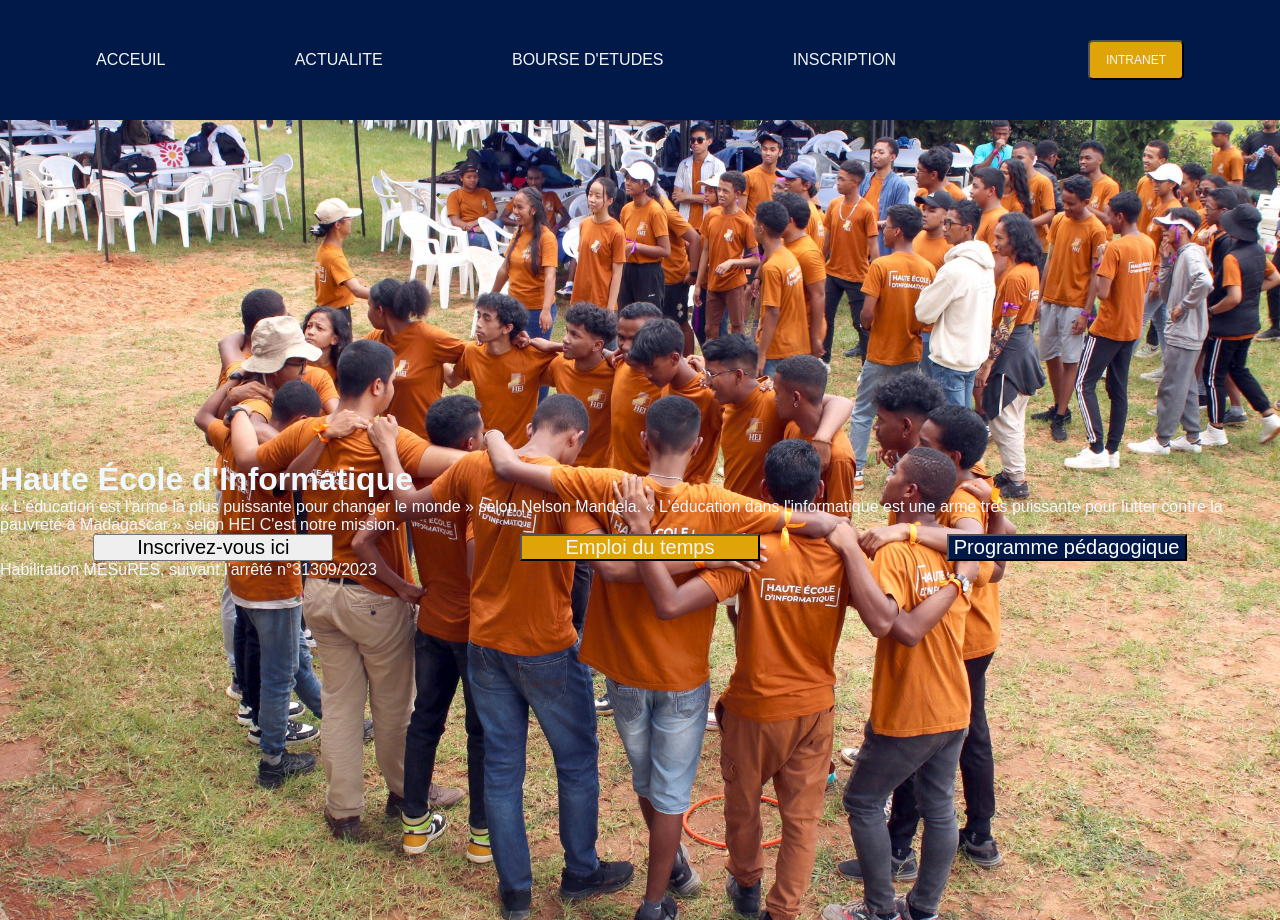
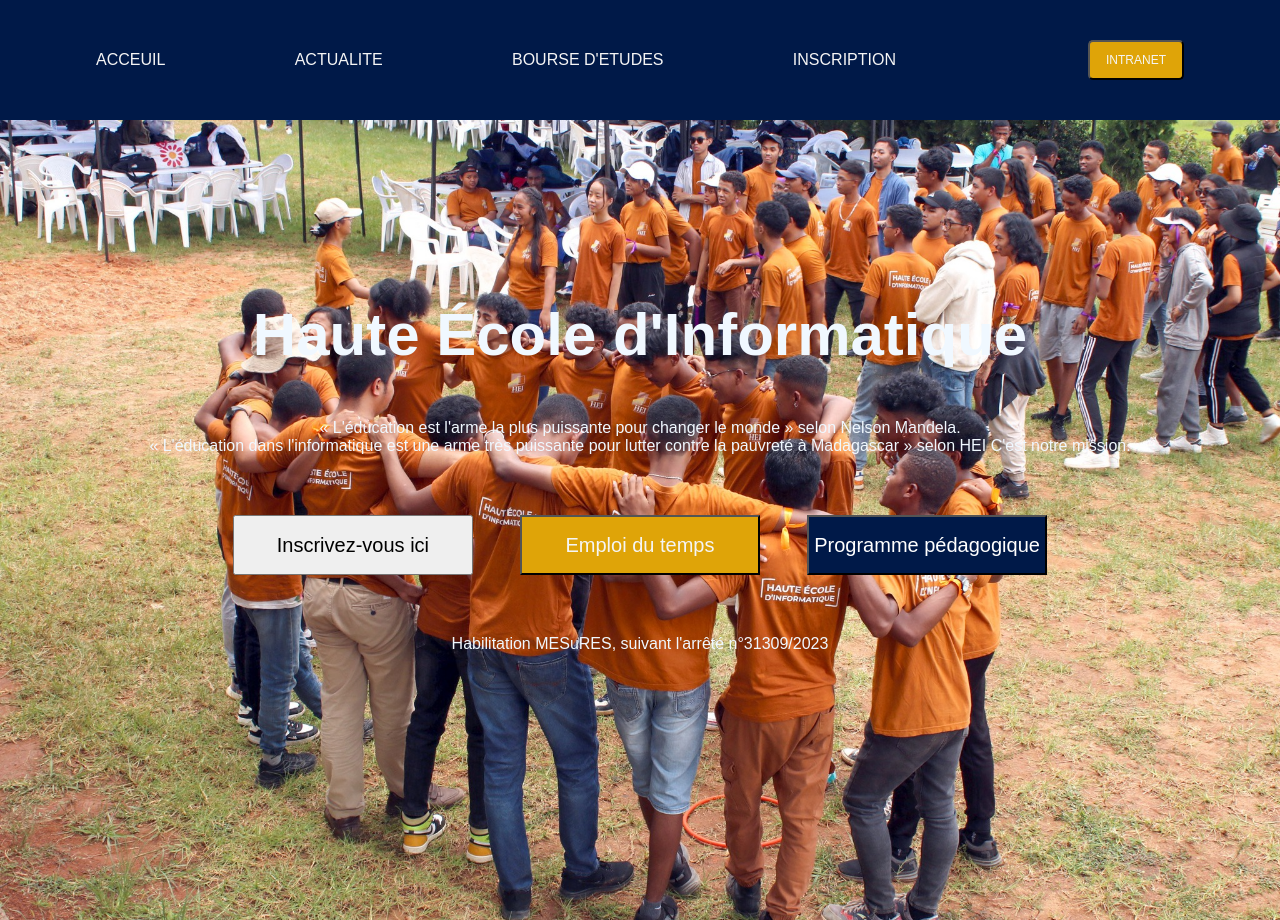
Before and after one commit to Bradon614/HEI_page, a React (Vite) app: page / in a window 1280 px wide. Built offline with nearby package versions, Linux system fonts and the light colour scheme.

Commit message:
refactor aside

```diff
--- a/src/components/Aside.jsx
+++ b/src/components/Aside.jsx
@@ -1,9 +1,10 @@
 export default function Aside (){
     return <>
     <div className="aside">
-        <div>
+        <div className="sous_aside">
             <h1>Haute École d'Informatique</h1>
-            <p>« L'éducation est l'arme la plus puissante pour changer le monde » selon Nelson Mandela. « L'éducation dans l'informatique est une arme très puissante pour lutter contre la pauvreté à Madagascar » selon HEI
+            <p>« L'éducation est l'arme la plus puissante pour changer le monde » selon Nelson Mandela. </p>
+            <p>« L'éducation dans l'informatique est une arme très puissante pour lutter contre la pauvreté à Madagascar » selon HEI
             C'est notre mission.</p>
             <div className="listButton">
                 <button>Inscrivez-vous ici</button>
--- a/src/index.css
+++ b/src/index.css
@@ -57,12 +57,13 @@
   justify-content: center;
   background-image: url("./image/photo1.jpeg");
   background-size: cover;
-  align-items: center;
+  /* align-items: center; */
 }
 
 .listButton{
   display: flex;
   justify-content: space-around;
+  padding: 60px;;
 }
 
 .listButton button{
@@ -77,6 +78,22 @@
 
 .blue{
   width: 20rem;
+  height: 60px;
   background-color: #001948;
   color: white;
 }
+
+.sous_aside h1{
+  font-size: 60px;
+  display: flex;
+  justify-content: center;
+  padding-bottom: 50px;
+  padding-top: 180px;
+}
+
+.sous_aside p{
+
+  display: flex;
+  justify-content: center;
+
+}
```
